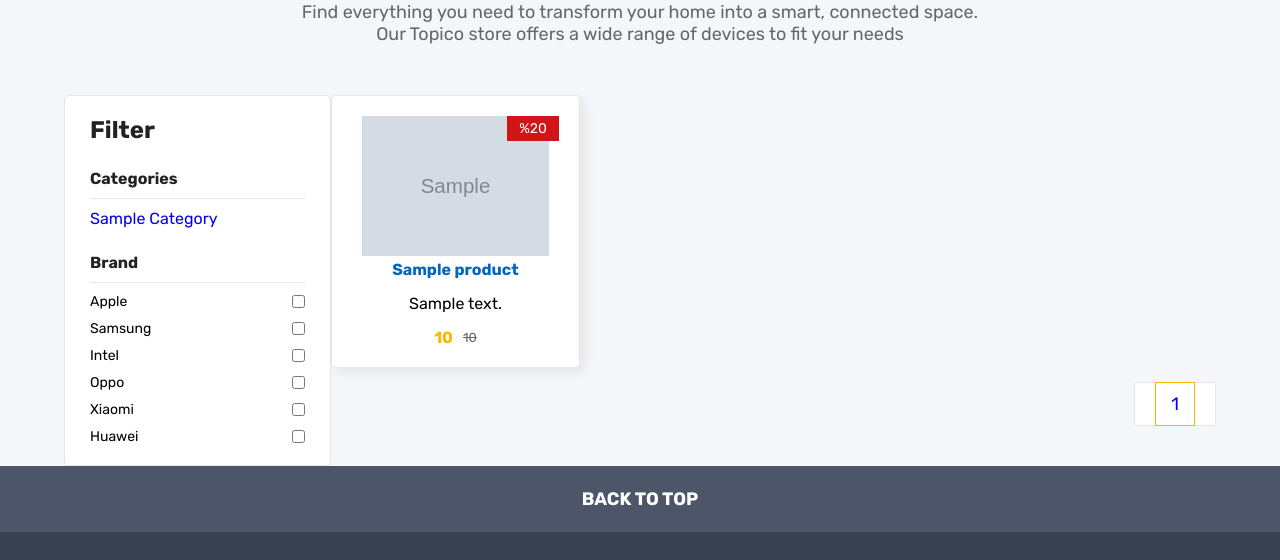
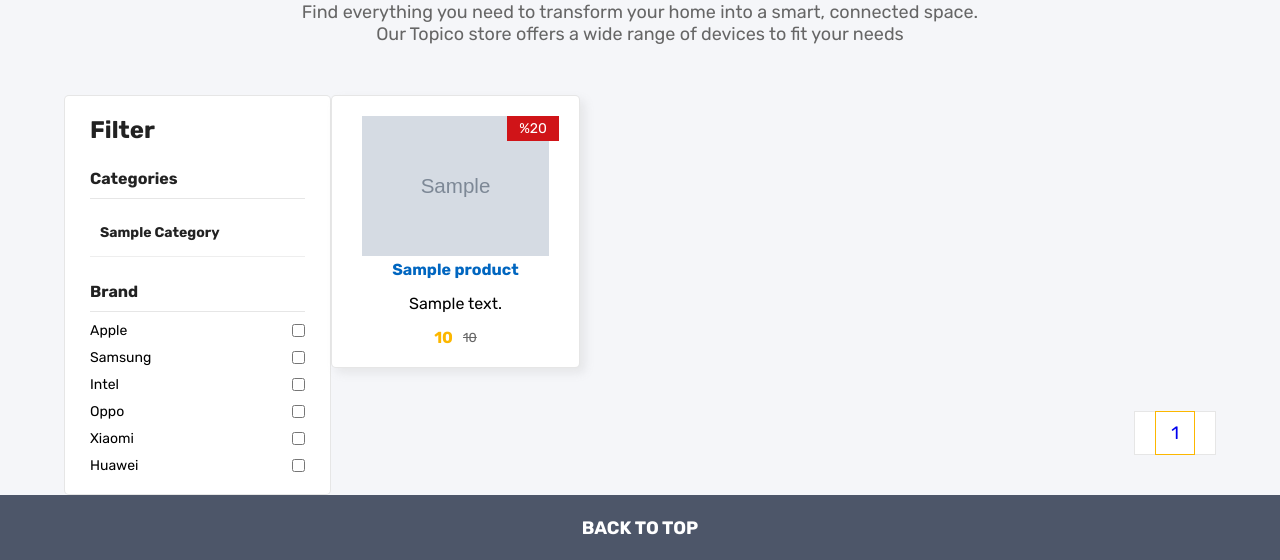
Before and after one commit to SaeedAkbari191/Eshop_flask, a Flask app: page /products/ in a window 1280 px wide. Shown: the part 301-861 px from the top of the page. Run offline with Flask 3, Linux system fonts and the light colour scheme; tables that the repository leaves empty hold one stand-in row (values such as "Sample post"); grey boxes marked "Sample" are stand-in pictures; some libraries are stand-ins or nearby versions.

Commit message:
EcommerceFlaskProject

```diff
--- a/create_app.py
+++ b/create_app.py
@@ -44,7 +44,7 @@ def create_app():
     admin.init_app(app)
 
     from product_module.models import Product, ProductCategory, ProductBrand, ProductTag
-    from product_module.admin import ProductAdmin
+    from product_module.admin import ProductAdmin, ProductCategoryAdmin
     from contact_module.models import ContactUS
 
     from account_module.models import User
@@ -54,7 +54,7 @@ def create_app():
     from site_module.admin import SiteSettingAdmin, SliderAdmin, FooterLinkAdmin
 
     admin.add_view(ProductAdmin(Product, db.session))
-    admin.add_view(ModelView(ProductCategory, db.session))
+    admin.add_view(ProductCategoryAdmin(ProductCategory, db.session))
     admin.add_view(ModelView(ProductBrand, db.session))
     admin.add_view(ModelView(ProductTag, db.session))
     admin.add_view(ModelView(ContactUS, db.session))
--- a/product_module/templates/product_module/product_list.html
+++ b/product_module/templates/product_module/product_list.html
@@ -22,7 +22,6 @@
 
             <div class="filter">
                 <h2>filter</h2>
-
                 <div class="categories filter_item">
                     <h4>categories</h4>
                     {% for main_category in main_categories %}
--- a/static/css/style.css
+++ b/static/css/style.css
@@ -1304,7 +1304,67 @@ header .links ul .btn_close_menu {
 
 
 /* all products page */
-
+.categories {
+    width: 100%;
+    font-family: sans-serif;
+}
+
+.category {
+    border-bottom: 1px solid #eee;
+    padding: 10px 0;
+}
+
+.category-title {
+    display: flex;
+    justify-content: space-between;
+    cursor: pointer;
+    font-weight: bold;
+    padding: 5px 10px;
+    transition: background-color 0.3s;
+}
+
+.category-title:hover {
+    background-color: #f8f8f8;
+}
+
+.subcategory-list {
+    max-height: 0;
+    overflow: hidden;
+    transition: max-height 0.4s ease;
+    padding-left: 20px;
+    margin: 0;
+}
+
+.subcategory-list.open {
+    max-height: 500px;
+}
+
+.subcategory-list li {
+    list-style: none;
+    padding: 5px 0;
+}
+
+.subcategory-list a {
+    text-decoration: none;
+    color: var(--dark-color);
+    font-size: 14px;
+}
+
+.no-sub a {
+    text-decoration: none;
+    color: var(--dark-color);
+    font-size: 14px;
+}
+
+.arrow {
+    transition: transform 0.3s ease;
+}
+
+.arrow.rotate {
+    transform: rotate(90deg);
+}
+
+/*END OF FILTER*/
 .top_page {
     text-align: center;
     padding: 50px 0;
--- a/static/js/main.js
+++ b/static/js/main.js
@@ -5,6 +5,7 @@ var cart = document.querySelector('.cart');
 function open_cart() {
     cart.classList.add("active")
 }
+
 function close_cart() {
     cart.classList.remove("active")
 }
@@ -16,6 +17,7 @@ var menu = document.querySelector('#menu');
 function open_menu() {
     menu.classList.add("active")
 }
+
 function close_menu() {
     menu.classList.remove("active")
 }
@@ -29,7 +31,6 @@ function ChangeItemImage(img) {
 }
 
 
-
 /* add itmes in cart */
 
 var all_products_json;
@@ -37,7 +38,7 @@ var all_products_json;
 var items_in_cart = document.querySelector(".items_in_cart");
 let product_cart = [];
 
-function addToCart(id , btn) {
+function addToCart(id, btn) {
     product_cart.push(all_products_json[id])
     btn.classList.add("active")
 
@@ -89,8 +90,8 @@ function remove_from_cart(index) {
     for (let i = 0; i < addToCartButtons.length; i++) {
         addToCartButtons[i].classList.remove("active")
 
-        product_cart.forEach(product =>{
-            if(product.id == i){
+        product_cart.forEach(product => {
+            if (product.id == i) {
                 addToCartButtons[i].classList.add("active")
             }
         })
@@ -102,9 +103,32 @@ function remove_from_cart(index) {
 
 let back_to_top = document.querySelector(".back_to_top")
 
-back_to_top.addEventListener("click", function(){
+back_to_top.addEventListener("click", function () {
     window.scrollTo({
         top: 0,
-        behavior:"smooth"
+        behavior: "smooth"
     })
 })
+
+function toggleExclusive(element) {
+    const subcategoryList = element.nextElementSibling;
+    const arrow = element.querySelector('.arrow');
+
+    // اگر زیرشاخه باز است، آن را ببندید و جهت فلش را به حالت اول بازگردانید
+    if (subcategoryList.classList.contains('open')) {
+        subcategoryList.classList.remove('open');
+        arrow.classList.remove('rotate');
+    } else {
+        // در غیر این صورت، اول همه زیرشاخه‌ها را ببندید
+        const allSubcategories = document.querySelectorAll('.subcategory-list');
+        allSubcategories.forEach(list => list.classList.remove('open'));
+
+        // سپس فلش‌های همه را به حالت اولیه برگردانید
+        const allArrows = document.querySelectorAll('.arrow');
+        allArrows.forEach(arrow => arrow.classList.remove('rotate'));
+
+        // زیرشاخه انتخاب‌شده را باز کرده و فلش را بچرخانید
+        subcategoryList.classList.add('open');
+        arrow.classList.add('rotate');
+    }
+}
```
Also changed, not shown: product_module/admin.py (+7 -0 lines).
